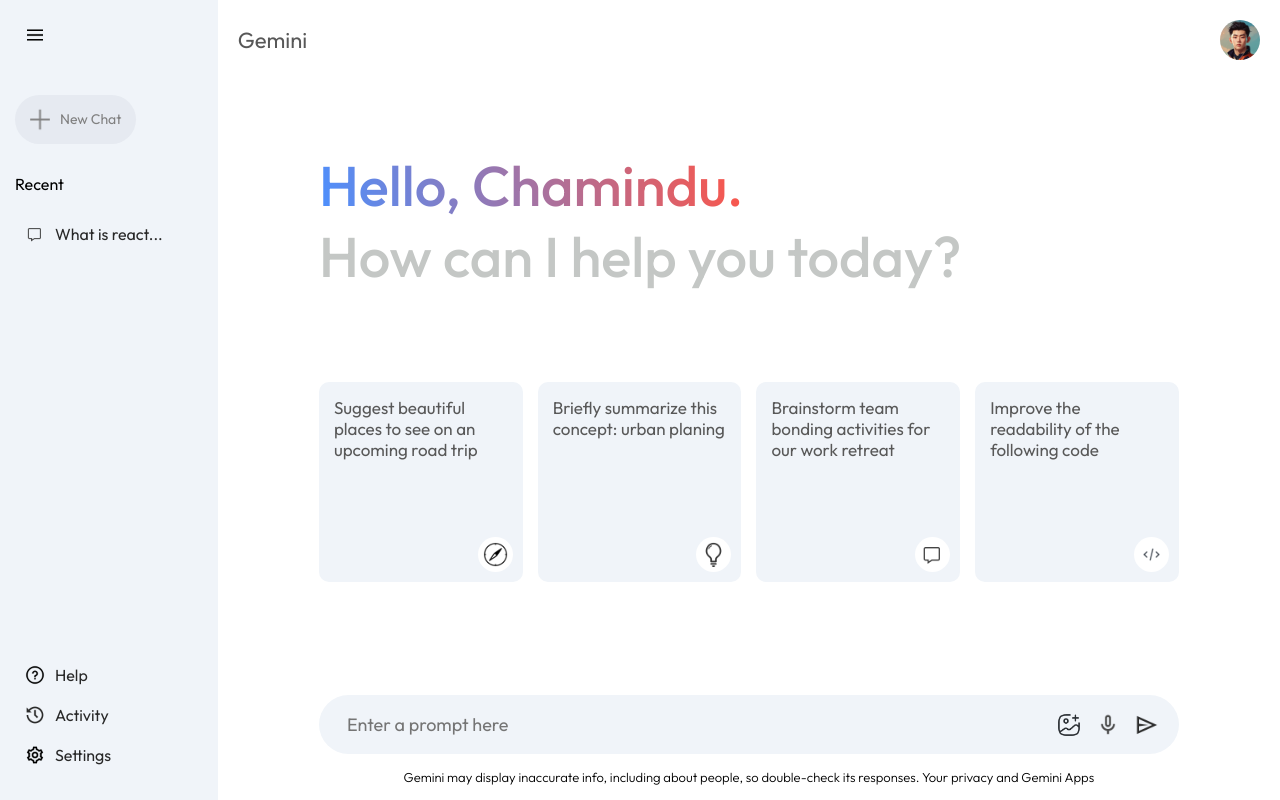
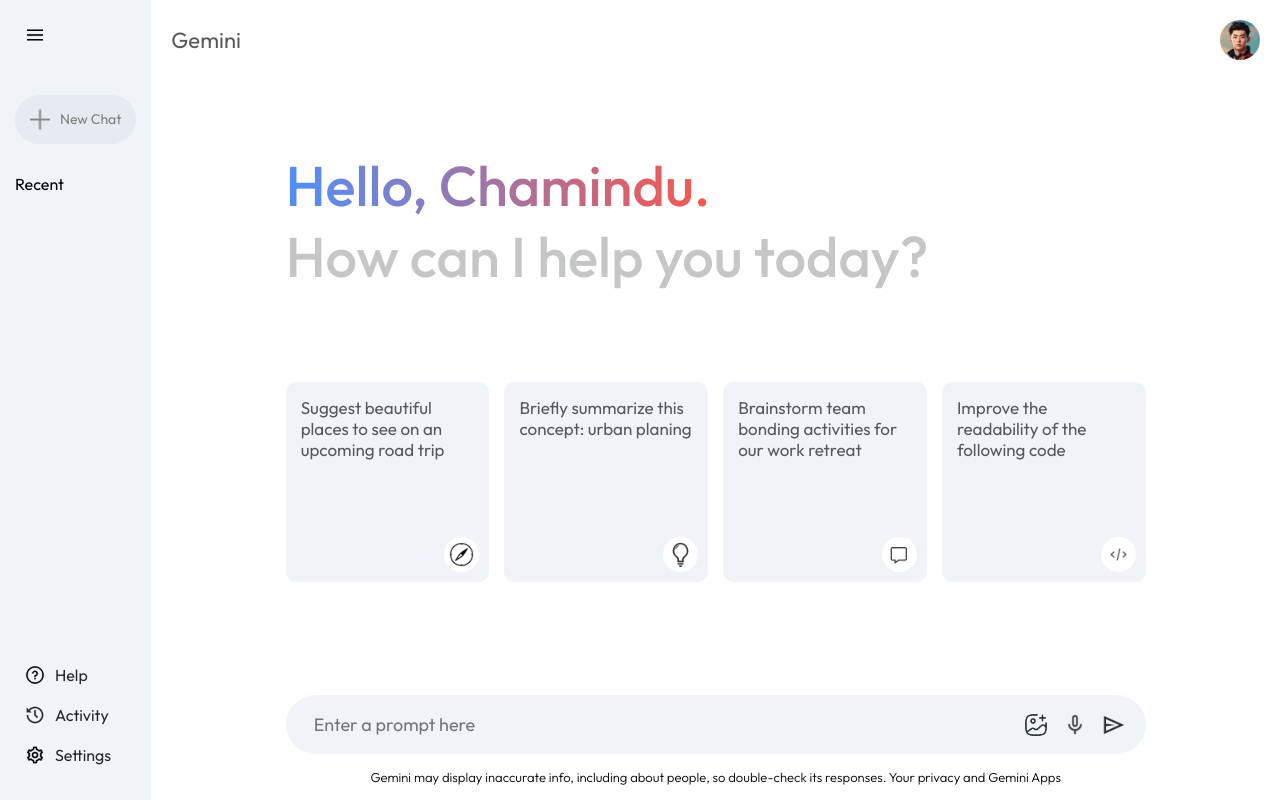
Before and after one commit to ChaminduD/gemini-clone, a React (Vite) app: page / in a window 1280 px wide. Both pictures are taken after a click on the picture 35 px from the left and 35 px from the top of the page. Built offline with nearby package versions, Linux system fonts and the light colour scheme.

Commit message:
Save prompt in sidebar

```diff
--- a/src/Components/Sidebar/Sidebar.jsx
+++ b/src/Components/Sidebar/Sidebar.jsx
@@ -1,26 +1,38 @@
 import './Sidebar.css'
 import { assets } from '../../assets/assets'
-import { useState } from 'react';
+import { useContext, useState } from 'react';
+import { Context } from '../../context/Context';
 
 function Sidebar(){
 
     const [extended, setExtended] =useState(false);
+    const {onSent,prevPrompts,setRecentPrompt,newChat} = useContext(Context);
+
+    async function loadPrompt(prompt){
+        setRecentPrompt(prompt)
+        await onSent(prompt)
+    }
 
     return (
         <div className="sidebar">
             <div className='top'>
                 <img onClick={()=>setExtended(prev=>!prev)} className='menu' src={assets.menu_icon} alt="menu icon" />
-                <div className="new-chat">
+                <div onClick={()=>newChat()} className="new-chat">
                     <img src={assets.plus_icon} alt="plus icon" />
                     {extended ? <p>New Chat</p> : null}
                 </div>
                 {extended
                     ? <div className="recent">
                         <p className="recent-title">Recent</p>
-                        <div className="recent-entry">
-                            <img src={assets.message_icon} alt="message icon" />
-                            <p>What is react...</p>
-                        </div>
+                        {prevPrompts.map((item, index)=> {
+                            return (
+                                <div key={index} onClick={()=>loadPrompt(item)} className="recent-entry">
+                                    <img src={assets.message_icon} alt="message icon" />
+                                    <p>{item.slice(0,18)} ...</p>
+                                </div>
+                            )
+                        })}
+
                       </div>
                     : null
                 }
--- a/src/context/Context.jsx
+++ b/src/context/Context.jsx
@@ -18,15 +18,29 @@
         },75*index)
     }
 
+    function newChat(){
+        setLoading(false)
+        setShowResult(false)
+    }
+
     async function onSent(prompt){
 
         setResultData("")
         setLoading(true)
         setShowResult(true)
-        setRecentPrompt(input)
-        const response = await runChat(input)
+        let response;
+        if(prompt !== undefined){
+            response = await runChat(prompt);
+            setRecentPrompt(prompt)
+        }
+        else{
+            setPrevPrompts(prev=>[...prev,input])
+            setRecentPrompt(input)
+            response = await runChat(input)
+        }
+
         let responseArray = response.split("**");
-        let newResponse;
+        let newResponse = "";
         for(let i=0; i < responseArray.length; i++){
             if(i===0 || i%2 !== 1){
                 newResponse += responseArray[i];
@@ -56,7 +70,8 @@
         loading,
         resultData,
         input,
-        setInput
+        setInput,
+        newChat
     }
 
     return (
```
